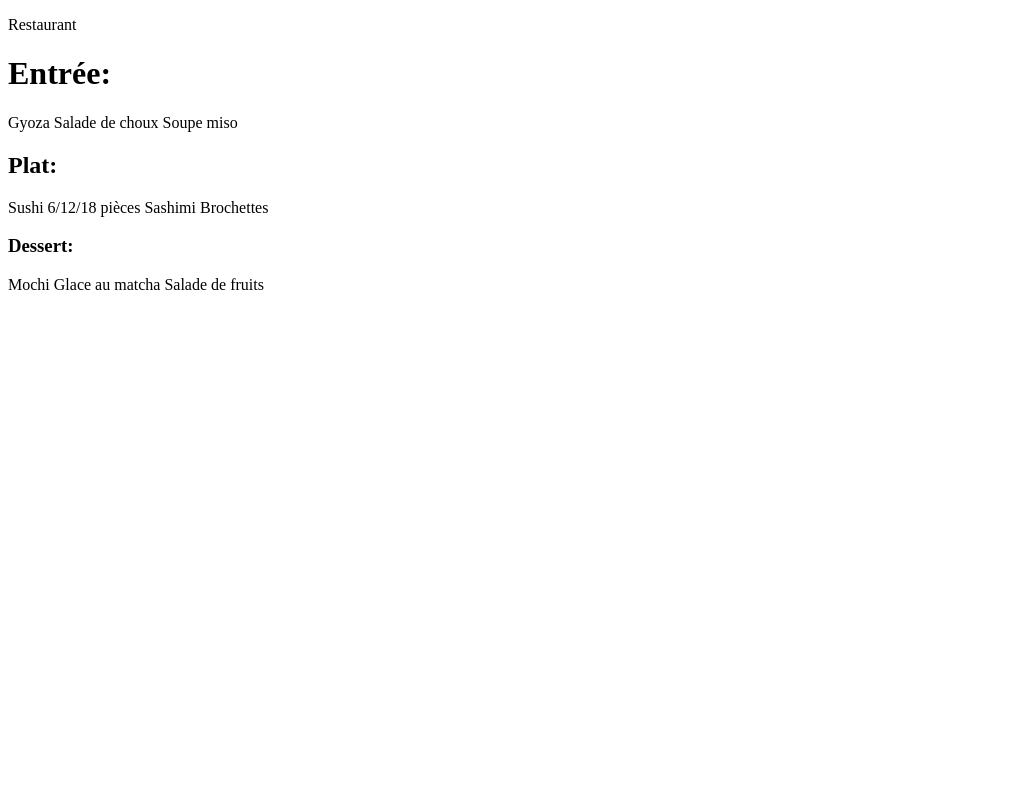
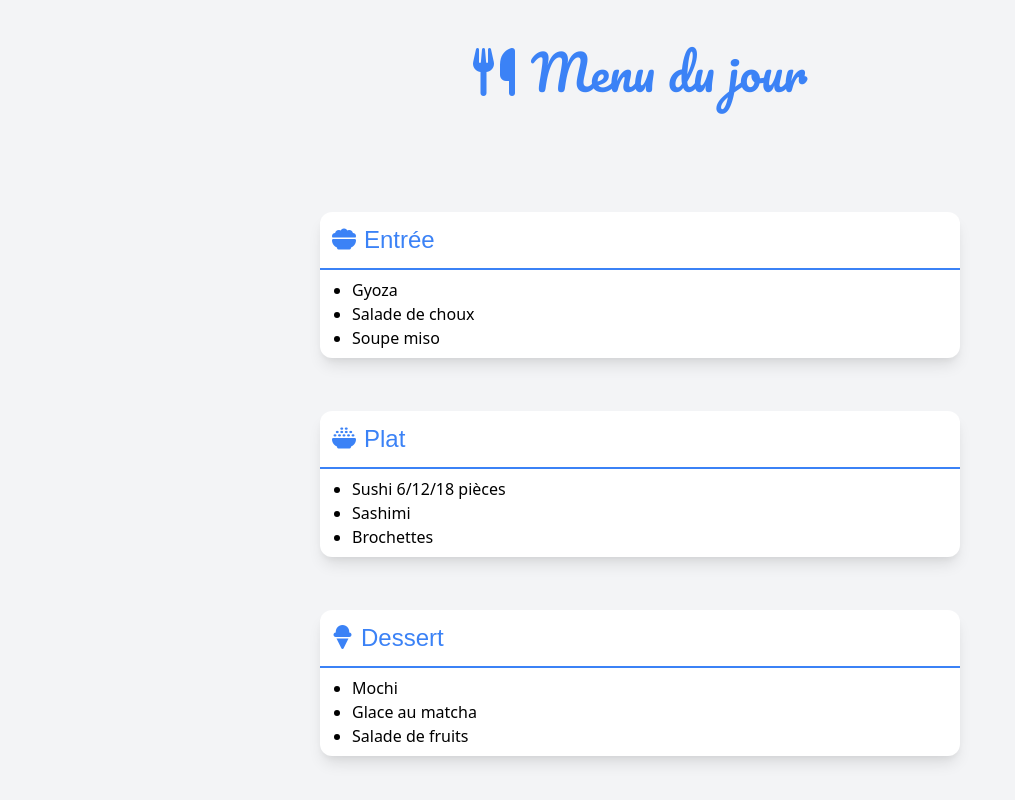
Before and after one commit to JennyferWAN/TP_GIT_HETIC, a plain HTML site: page index.html in a window 1280 px wide. Shown: the whole page, without its empty margins (0-1015 px from the left). Drawn offline with nearby package versions, Linux system fonts and the light colour scheme; a web font is replaced by a local one.

Commit message:
styling front end home page with tailwindcss

```diff
--- a/index.html
+++ b/index.html
@@ -4,26 +4,49 @@
         <title> Menu du jour</title>
         <meta charset="utf-8">
         <link href="styles.css" rel="stylesheet">
-    </head>
-    <body>
-        <header>
-            <p>Restaurant</p>
+        <link rel="stylesheet" href="https://cdn.jsdelivr.net/npm/tailwindcss@2.2.19/dist/tailwind.min.css">
+        <link rel="stylesheet" href="https://fonts.googleapis.com/css?family=Allerta+Stencil">
+        <link rel="stylesheet" href="https://fonts.googleapis.com/css?family=Pacifico">
+        <script src="https://kit.fontawesome.com/3a26c28001.js" crossorigin="anonymous"></script>
+   </head>
+    <body class="h-screen w-screen flex flex-col justify-between py-6 items-center bg-gray-100">
+        <header class="flex flex-row items-center mt-6 pb-6 text-5xl text-blue-500">
+            <i class="fa-solid fa-utensils  pr-4"></i>
+            <h1 class="pacifico">Menu du jour</h1>
+        </header>
+        <section class="h-3/4 w-1/2 pb-5 flex flex-col justify-between items-center">
+            <div class="bg-white w-full h-auto rounded-xl shadow-lg">
+                <div class="rounded-t-xl border-b-2 border-blue-500 allerta text-start text-2xl">
+                    <h1 class="p-3 text-blue-500"><i class="fa-solid fa-bowl-food pr-2"></i>Entrée </h1>
+                </div>
+                <ul class="m-2 pl-6 list-disc">
+                    <li>Gyoza</li>
+                    <li>Salade de choux</li>
+                    <li>Soupe miso</li>
+                </ul>
+            </div>
+            <div class="bg-white w-full h-auto rounded-xl shadow-lg">
+                <div class="rounded-t-xl border-b-2 border-blue-500 text-blue-500 allerta text-start text-2xl">
+                    <h1 class="p-3"><i class="fa-solid fa-bowl-rice pr-2"></i>Plat </h1>
+                </div>
+                <ul class="m-2 pl-6 list-disc">
+                    <li>Sushi 6/12/18 pièces</li>
+                <li>Sashimi</li>
+                <li>Brochettes</li>
+                </ul>
+            </div>
+            <div class="bg-white w-full h-auto rounded-xl shadow-lg">
+                <div class="rounded-t-xl border-b-2 border-blue-500 text-blue-500 allerta text-start text-2xl">
+                    <h1 class="p-3"><i class="fa-solid fa-ice-cream pr-2"></i>Dessert </h1>
+                </div>
+                <ul class="m-2 pl-6 list-disc">
+                    <li>Mochi</li>
+            <li>Glace au matcha</li>
+            <li>Salade de fruits</li>
+                </ul>
+            </div>
 
-        </header>
-        <h1>Entrée:</h1>
-        <p>Gyoza
-        Salade de choux
-        Soupe miso
-        </p>
-        <h2>Plat:</h2>
-        <p>Sushi 6/12/18 pièces
-        Sashimi
-        Brochettes
-        </p>
-        <h3>Dessert:</h3>
-        <p>Mochi
-            Glace au matcha
-            Salade de fruits
-        </p>
+        </section>
+
     </body>
 </html>
```
